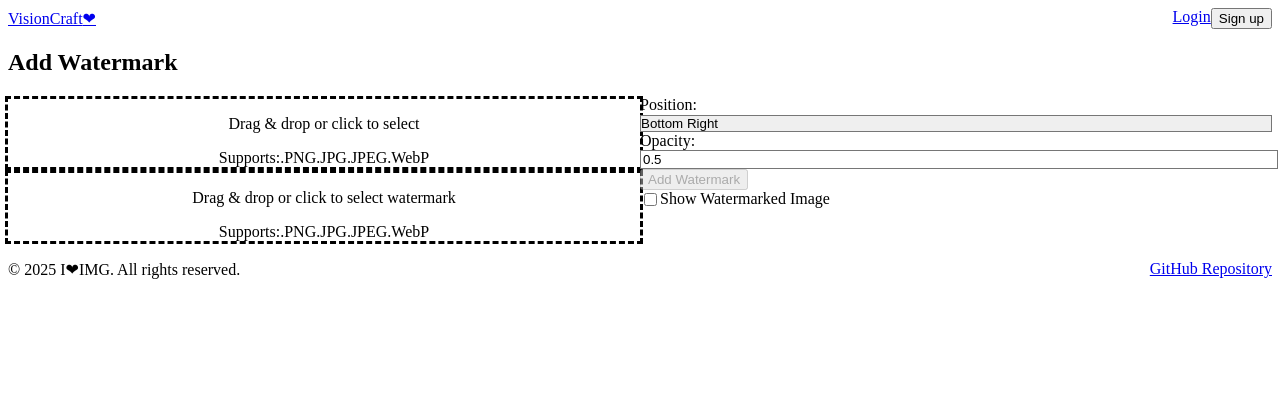
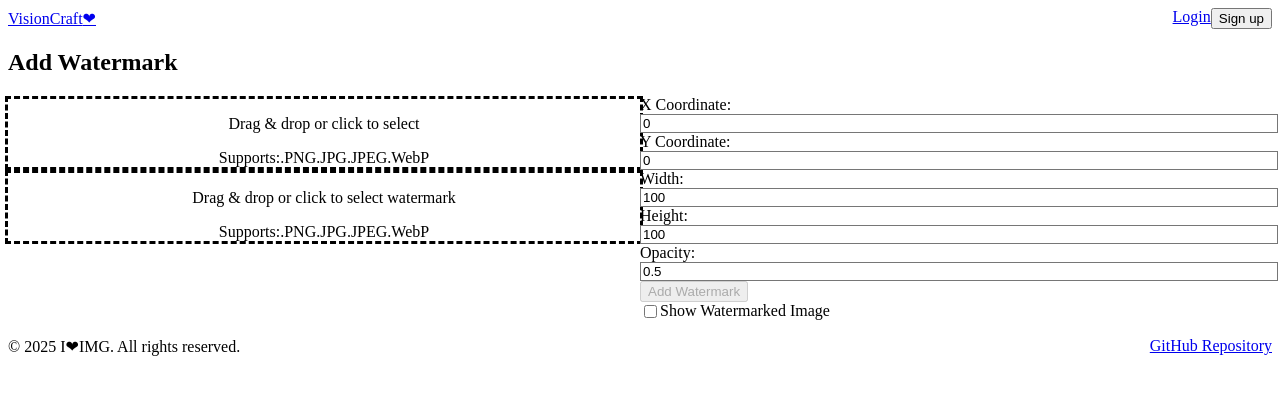
Before and after one commit to lord-rudra0/Image-processing-Web, a React (Vite) app: page /watermark-image in a window 1280 px wide. Shown: the top 394 px of the page. Built offline with nearby package versions, Linux system fonts and the light colour scheme.

Commit message:
width and lendth added for watermark added

```diff
--- a/src/components/WatermarkImage.jsx
+++ b/src/components/WatermarkImage.jsx
@@ -17,6 +17,10 @@ const WatermarkImage = () => {
     const [watermarkUploaded, setWatermarkUploaded] = useState(false);
     const [showImage, setShowImage] = useState(false);
     const imageRef = useRef(null);
+    const [x, setX] = useState(0);
+    const [y, setY] = useState(0);
+    const [width, setWidth] = useState(100);
+    const [height, setHeight] = useState(100);
 
     const onDrop = useCallback(async (acceptedFiles) => {
         const imageFile = acceptedFiles[0];
@@ -76,7 +80,10 @@ const WatermarkImage = () => {
                 body: JSON.stringify({
                     filename: filename,
                     watermark_filename: watermarkFilename,
-                    position: position,
+                    x: x,
+                    y: y,
+                    width: width,
+                    height: height,
                     opacity: opacity,
                 }),
             });
@@ -232,18 +239,50 @@ const WatermarkImage = () => {
                 <div className="w-1/2 p-4 flex flex-col justify-start">
                     <div className="mb-4">
                         <label className="block text-gray-300 text-sm font-bold mb-2">
-                            Position:
+                            X Coordinate:
                         </label>
-                        <select
-                            value={position}
-                            onChange={(e) => setPosition(e.target.value)}
+                        <input
+                            type="number"
+                            value={x}
+                            onChange={(e) => setX(parseInt(e.target.value))}
                             className="shadow appearance-none border rounded w-full py-2 px-3 text-gray-700 leading-tight focus:outline-none focus:shadow-outline bg-gray-700 text-white"
-                        >
-                            <option value="bottom_right">Bottom Right</option>
-                            <option value="bottom_left">Bottom Left</option>
-                            <option value="top_right">Top Right</option>
-                            <option value="top_left">Top Left</option>
-                        </select>
+                        />
+                    </div>
+
+                    <div className="mb-4">
+                        <label className="block text-gray-300 text-sm font-bold mb-2">
+                            Y Coordinate:
+                        </label>
+                        <input
+                            type="number"
+                            value={y}
+                            onChange={(e) => setY(parseInt(e.target.value))}
+                            className="shadow appearance-none border rounded w-full py-2 px-3 text-gray-700 leading-tight focus:outline-none focus:shadow-outline bg-gray-700 text-white"
+                        />
+                    </div>
+
+                    <div className="mb-4">
+                        <label className="block text-gray-300 text-sm font-bold mb-2">
+                            Width:
+                        </label>
+                        <input
+                            type="number"
+                            value={width}
+                            onChange={(e) => setWidth(parseInt(e.target.value))}
+                            className="shadow appearance-none border rounded w-full py-2 px-3 text-gray-700 leading-tight focus:outline-none focus:shadow-outline bg-gray-700 text-white"
+                        />
+                    </div>
+
+                    <div className="mb-4">
+                        <label className="block text-gray-300 text-sm font-bold mb-2">
+                            Height:
+                        </label>
+                        <input
+                            type="number"
+                            value={height}
+                            onChange={(e) => setHeight(parseInt(e.target.value))}
+                            className="shadow appearance-none border rounded w-full py-2 px-3 text-gray-700 leading-tight focus:outline-none focus:shadow-outline bg-gray-700 text-white"
+                        />
                     </div>
 
                     <div className="mb-4">
```
Also changed, not shown: 1 other file (tests, documents, lock files or other folders).
